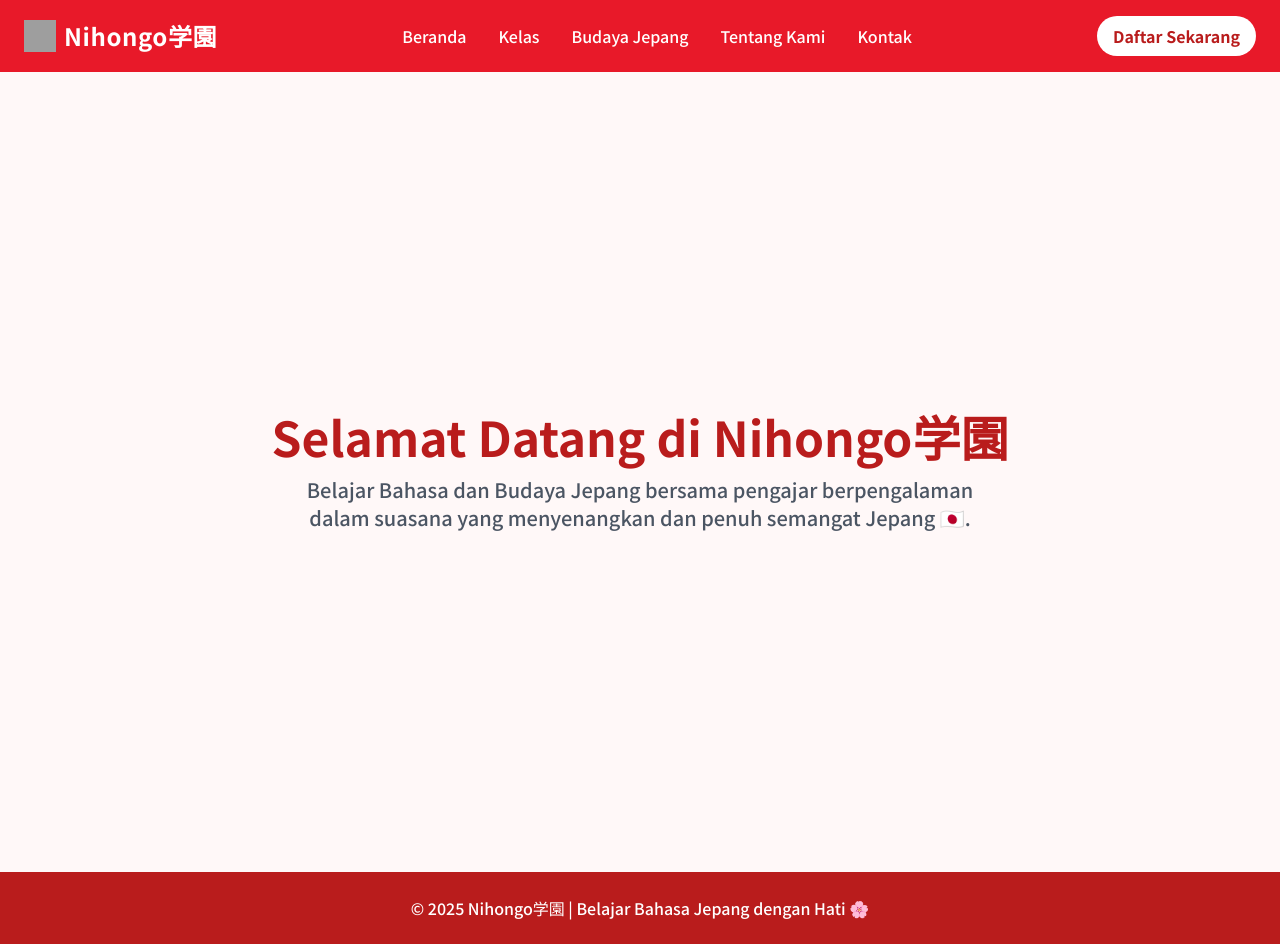
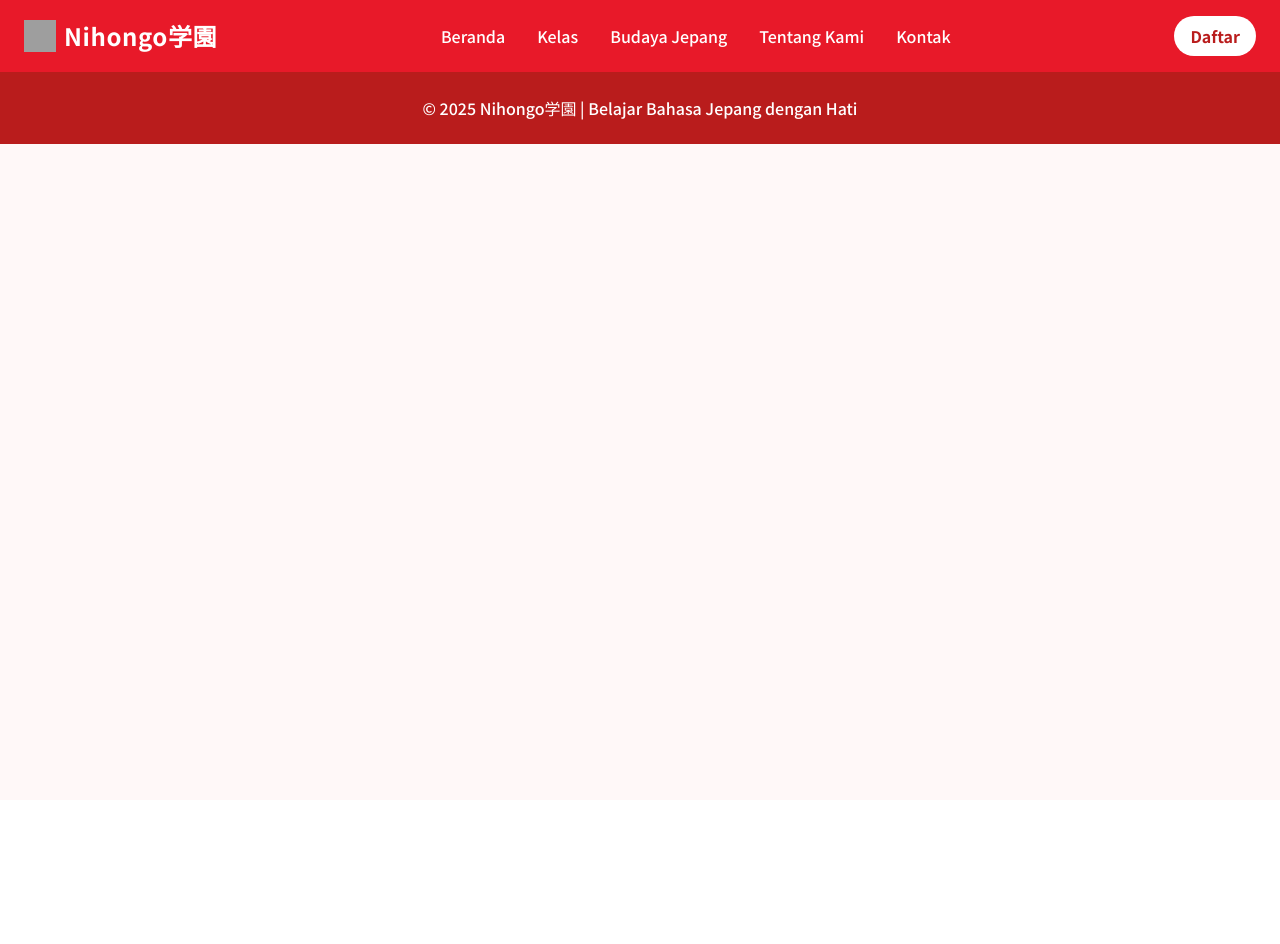
Before and after one commit to andar1012411/untukhosting, a Flask app: template templates/Header_footer.html in a window 1280 px wide. After the commit the page ends 144 px from the top, so only its background shows below. Run offline with Flask 3, Linux system fonts and the light colour scheme; the template is opened without the code that fills it, so the values that code supplies are empty; some libraries are stand-ins or nearby versions; grey boxes are pictures that could not be loaded.

Commit message:
.bat adding

```diff
--- a/templates/Header_footer.html
+++ b/templates/Header_footer.html
@@ -3,16 +3,16 @@
 <head>
   <meta charset="UTF-8">
   <meta name="viewport" content="width=device-width, initial-scale=1">
-  <title>Nihongo学園 | Kursus Bahasa Jepang</title>
+  <title>{% block title %}Nihongo学園 | Kursus Bahasa Jepang{% endblock %}</title>
   <script src="https://cdn.tailwindcss.com"></script>
   <link href="https://fonts.googleapis.com/css2?family=Noto+Sans+JP:wght@500;700&display=swap" rel="stylesheet">
   <style>
     body {
       font-family: 'Noto Sans JP', sans-serif;
-      background-color: #fff8f8; /* lembut kayak sakura */
+      background-color: #fff8f8;
     }
     .navbar {
-      background-color: rgba(230, 0, 18, 0.9); /* merah Jepang */
+      background-color: rgba(230, 0, 18, 0.9);
       backdrop-filter: blur(5px);
       transition: all 0.3s ease-in-out;
     }
@@ -47,24 +47,25 @@
         <li><a href="#kontak" class="hover:text-pink-200">Kontak</a></li>
       </ul>
 
-      <a href="#daftar" class="hidden md:block bg-white text-red-700 font-bold py-2 px-4 rounded-full hover:bg-pink-100 transition">
-        Daftar Sekarang
+
+      <a href="{{ url_for('admin_register') }}" class="hidden md:block bg-white text-red-700 font-bold py-2 px-4 rounded-full hover:bg-pink-100 transition">
+        Daftar
       </a>
     </div>
   </nav>
 
-  <!-- Contoh Section -->
-  <section id="home" class="min-h-screen flex flex-col justify-center items-center text-center px-6">
-    <h2 class="text-4xl md:text-5xl font-bold text-red-700 mb-4">Selamat Datang di Nihongo学園</h2>
-    <p class="text-lg md:text-xl text-gray-600 max-w-2xl">Belajar Bahasa dan Budaya Jepang bersama pengajar berpengalaman dalam suasana yang menyenangkan dan penuh semangat Jepang 🇯🇵.</p>
-  </section>
+  <!--INI TEMPAT KONTEN DARI index.html, admin_register.html, dll.-->
+  <main>
+    {% block content %}
+    {% endblock %}
+  </main>
 
-  <footer class="bg-red-700 text-white py-6 text-center">
-    <p>&copy; 2025 Nihongo学園 | Belajar Bahasa Jepang dengan Hati 🌸</p>
+  <!-- Footer -->
+  <footer class="bg-red-700 text-white py-6 text-center mt-auto">
+    <p>&copy; 2025 Nihongo学園 | Belajar Bahasa Jepang dengan Hati</p>
   </footer>
 
   <script>
-    // Sticky Navbar
     const navbar = document.getElementById('mainNav');
     let lastScroll = 0;
     window.addEventListener('scroll', () => {
--- a/templates/admin_register.html
+++ b/templates/admin_register.html
@@ -3,12 +3,12 @@
 <head>
   <meta charset="UTF-8">
   <meta name="viewport" content="width=device-width, initial-scale=1">
-  <title>Vita Leather - Admin Register</title>
+  <title>register</title>
   <script src="https://cdn.tailwindcss.com"></script>
 </head>
 <body class="bg-amber-50 text-gray-800 font-sans flex items-center justify-center min-h-screen">
   <div class="bg-white p-8 rounded-xl shadow-md max-w-md w-full">
-    <h1 class="text-2xl font-bold text-center mb-6">Admin Register</h1>
+    <h1 class="text-2xl font-bold text-center mb-6">Pendaftaran</h1>
     {% with messages = get_flashed_messages(with_categories=true) %}
       {% if messages %}
         {% for category, message in messages %}
```
Also changed, not shown: 1 other file.
